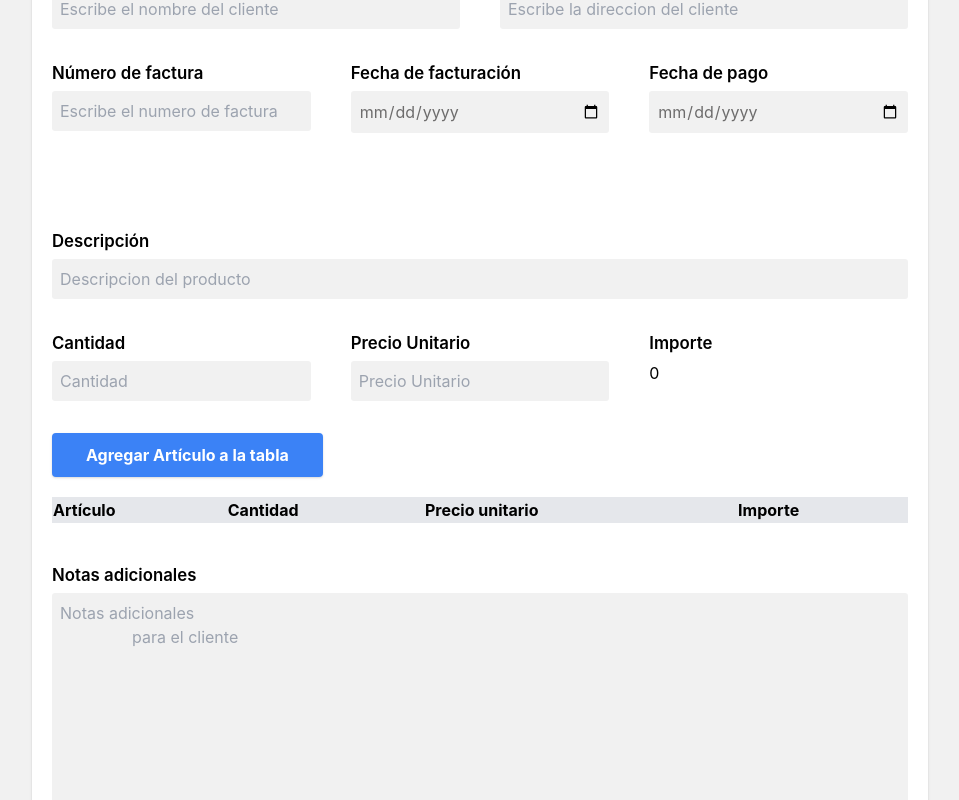
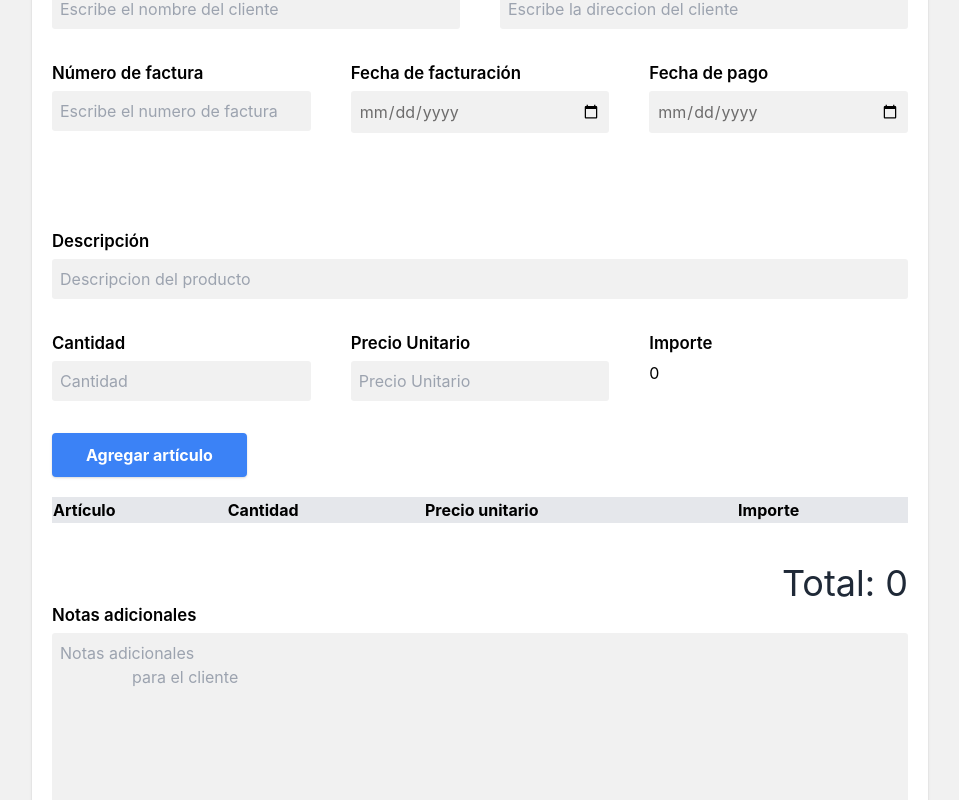
Before and after one commit to WillRos06/Invoicer_appLAA, a React (Create React App) app: page / in a window 1280 px wide. Shown: the part 446-1246 px from the top of the page, without its empty margins (160-1119 px from the left). Built offline with nearby package versions, Linux system fonts and the light colour scheme.

Commit message:
This commit implement new details to the tables

```diff
--- a/src/App.js
+++ b/src/App.js
@@ -28,6 +28,8 @@ function App() {
   const [price, setPrice] = useState("")
   const [amount, setAmount] = useState("")
   const [list, setList] = useState([])
+  const [total, setTotal] = useState(0)
+
   const handleprint = () => {
     window.print()
   }
@@ -49,6 +51,8 @@ function App() {
               amount={amount}
               list={list}
               setList={setList}
+              total={total}
+              setTotal={setTotal}
             />
             <Notes notes={notes} />
             <Footer name={name}
@@ -219,6 +223,8 @@ function App() {
                     setAmount={setAmount}
                     list={list}
                     setList={setList}
+                    total={total}
+                    setTotal={setTotal}
                   />
                 </article>
                 <label htmlFor="dueDate">Notas adicionales</label>
--- a/src/components/ClientDetails.js
+++ b/src/components/ClientDetails.js
@@ -2,8 +2,8 @@ import React from 'react'
 
 export default function ClientDetails({ clientName, clientAddress }) {
     return (
-        <><section className="mt-5">
-            <h2 className="text-xl uppercase">{clientName}</h2>
+        <><section className="mt-10">
+            <h2 className="text-2xl uppercase fonat-bold mb-1">{clientName}</h2>
             <p >{clientAddress}</p>
         </section></>
     )
--- a/src/components/Dates.js
+++ b/src/components/Dates.js
@@ -3,7 +3,7 @@ import React from 'react'
 export default function Dates({ invoiceNumber, invoiceDate, dueDate }) {
     return (
         <>
-            <article className="my-5 flex items-end justify-end">
+            <article className="mt-10 mb-14 flex items-end justify-end">
                 <ul>
                     <li className='p-1'><span className="font-bold">Numero de factura: </span>{invoiceNumber}</li>
                     <li className='bg-gray-100'><span className="font-bold">Fecha de facturacion: </span>{invoiceDate}</li>
--- a/src/components/MainDetails.js
+++ b/src/components/MainDetails.js
@@ -4,7 +4,7 @@ export default function MainDetails({ name, address }) {
   return (
     <>
       <section className="flex flex-col items-end justify-end">
-        <h2 className="font-bold text-xl uppercase md: text-4xl">{name}</h2>
+        <h2 className="font-bold text-xl uppercase mb-1 md: text-4xl">{name}</h2>
         <p>{address}</p>
       </section>
     </>
--- a/src/components/Table.js
+++ b/src/components/Table.js
@@ -1,6 +1,6 @@
 import React from 'react'
 
-export default function Table({ list }) {
+export default function Table({ list, total }) {
   return (
     <>
       <table width="100%" className='mb-10'>
@@ -25,6 +25,9 @@ export default function Table({ list }) {
           </React.Fragment>
         ))}
       </table>
+      <div>
+        <h2 className=' flex items-end justify-end text-gray-800 text-4xl'>Total: {total.toLocaleString()}</h2>
+      </div>
     </>
   )
 }
--- a/src/components/TableForm.js
+++ b/src/components/TableForm.js
@@ -4,7 +4,7 @@ import { v4 as uuidv4 } from "uuid"
 import { AiOutlineDelete } from "react-icons/ai"
 import { AiOutlineEdit } from "react-icons/ai"
 export default function TableForm({ description, setDescription, quantity, setQuantity, price
-  , setPrice, amount, setAmount, list, setList }) {
+  , setPrice, amount, setAmount, list, setList, total, setTotal }) {
 
   const [isEditing, setIsEditing] = useState(false)
   const handleSubmit = (e) => {
@@ -21,6 +21,7 @@ export default function TableForm({ description, setDescription, quantity, setQu
     setPrice("")
     setAmount("")
     setList([...list, newItems])
+    setIsEditing(false)
     console.log(list)
   }
 
@@ -30,8 +31,21 @@ export default function TableForm({ description, setDescription, quantity, setQu
     }
     calculateAmount(amount)
   }, [amount, price, quantity])
+
+  useEffect(() => {
+    let rows = document.querySelectorAll(".amount")
+    let sum = 0
+
+    for (let i = 0; i < rows.length; i++) {
+      if (rows[i].className === "amount") {
+        sum += isNaN(rows[i].innerHTML) ? 0 : parseInt(rows[i].innerHTML)
+        setTotal(sum)
+      }
+    }
+  })
   const editRow = (id) => {
     const editingRow = list.find((row) => row.id === id)
+    setList(list.filter((row) => row.id !== id))
     setIsEditing(true)
     setDescription(editingRow.description)
     setQuantity(editingRow.setQuantity)
@@ -70,7 +84,7 @@ export default function TableForm({ description, setDescription, quantity, setQu
         </div>
         <button type='submit' className="mb-5 bg-blue-500 text-white font-bold py-2 px-8
         rounded shadow border-2 border-blue-500 hover:bg-transparent hover:text-blue-500
-        transition-all duration-300">Agregar Artículo a la tabla</button>
+        transition-all duration-300">{isEditing ? "Editando artículo" : "Agregar artículo"}</button>
       </form>
 
       <table width="100%" className='mb-10'>
@@ -88,8 +102,8 @@ export default function TableForm({ description, setDescription, quantity, setQu
               <tr>
                 <td>{description}</td>
                 <td>{quantity}</td>
-                <td>{price}</td>
-                <td>{amount}</td>
+                <td>${price}</td>
+                <td className='amount'>{amount}</td>
                 <td><button onClick={() => deleteRow(id)}><AiOutlineDelete className='text-red-500 font-bold text-xl'></AiOutlineDelete></button></td>
                 <td><button onClick={() => editRow(id)}><AiOutlineEdit className='text-green-500 font-bold text-xl'></AiOutlineEdit></button></td>
               </tr>
@@ -97,6 +111,10 @@ export default function TableForm({ description, setDescription, quantity, setQu
           </React.Fragment>
         ))}
       </table>
+
+      <div>
+        <h2 className='flex items-end justify-end text-gray-800 text-4xl'>Total: {total.toLocaleString()}</h2>
+      </div>
     </>
   )
 }
```
